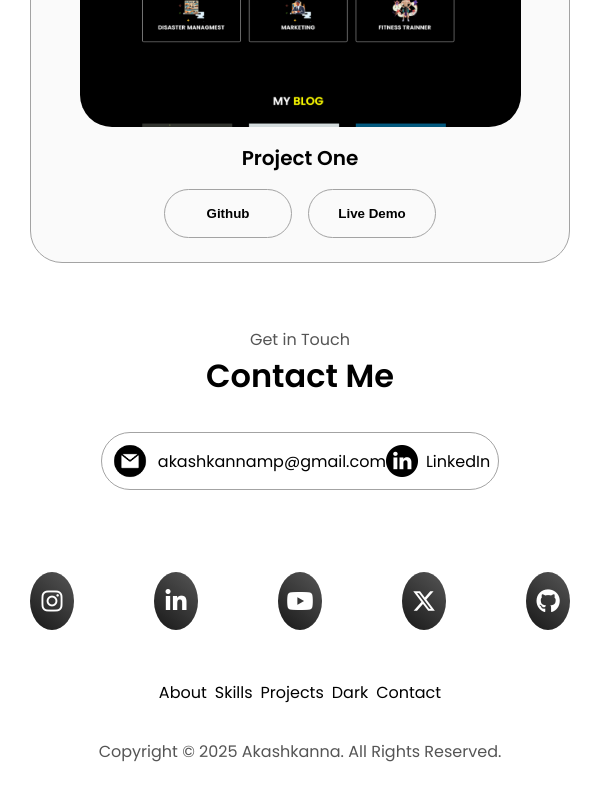
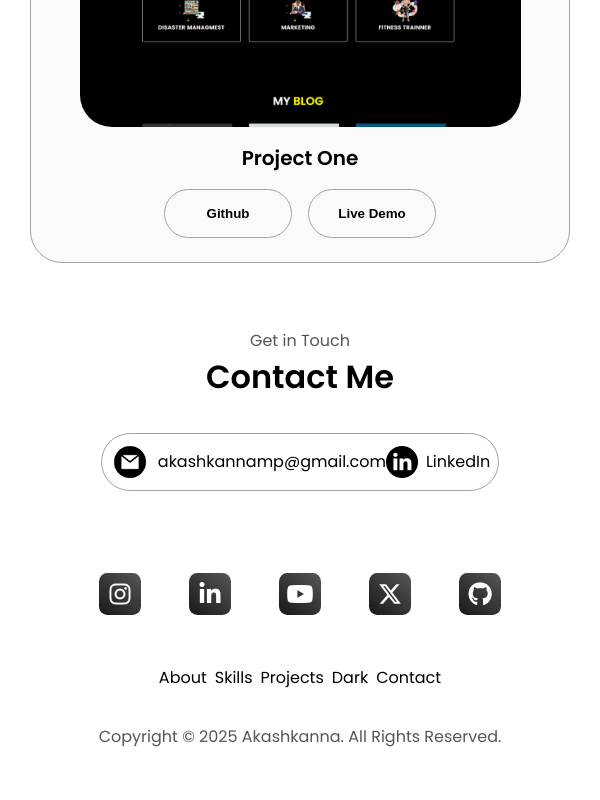
Before and after one commit to akashkanna/Light-Them-simple, a plain HTML site: page index.html in a window 600 px wide. Shown: the part 2924-3724 px from the top of the page. Drawn offline with Linux system fonts and the light colour scheme.

Commit message:
social icon update

```diff
--- a/social/stylessoc.css
+++ b/social/stylessoc.css
@@ -46,28 +46,56 @@
 .iconsoc:hover::before {
   scale: 0;
 }
-/*New MEADIA QURIE ADDED*/
-@media screen and (max-width: 600px){
-  .iconsoc {
-  width: 3.625rem;
-  height: 3.625rem;
+@media screen and (max-width: 600px)  {
+ /* SOCIAL MEDIA ICON  */
+ .wrappersoc {
+  display: flex;
+  justify-content: center;
+  align-items: center;
+  flex-wrap: wrap;
+  gap: 3rem;
+}
+
+.iconsoc {
+  text-decoration: none;
+  width: 2.625rem;
+  height: 2.625rem;
   border-radius: 50%;
   display: flex;
   justify-content: center;
   align-items: center;
   position: relative;
-  flex-wrap: nowrap;
-  }
-  @media screen and (min-width: 600px){
-    .iconsoc {
-      width: 3.625rem;
-      height: 3.625rem;
-    border-radius: 50%;
-    display: flex;
-    justify-content: center;
-    align-items: center;
-    position: relative;
-    flex-wrap: nowrap;
-    }
+}
 
-  }}
+.iconsoc > i {
+  color: #fff;
+  font-size: 1.5rem;
+  transition: all 0.2s;
+
+}
+
+.iconsoc:hover > i {
+  scale: 2;
+  background: linear-gradient(220.55deg, #565656 0%, #181818 100%);
+  /* background: linear-gradient(220.55deg, #a531dc 0%, #4300b1 100%); */
+  background-clip: text;
+  -webkit-background-clip: text;
+  -webkit-text-fill-color: transparent;
+}
+
+.iconsoc::before {
+  content: "";
+  position: absolute;
+  inset: 0;
+  border-radius: 20%;
+  background: linear-gradient(220.55deg, #565656 0%, #181818 100%);
+  /* background: linear-gradient(220.55deg, #a531dc 0%, #4300b1 100%); */
+  scale: 1;
+  z-index: -1;
+  transition: all 300ms ease-out;
+}
+.iconsoc:hover::before {
+  scale: 0;
+}
+
+}
```
Also changed, not shown: mediaqueries.css (line endings or trailing spaces).
